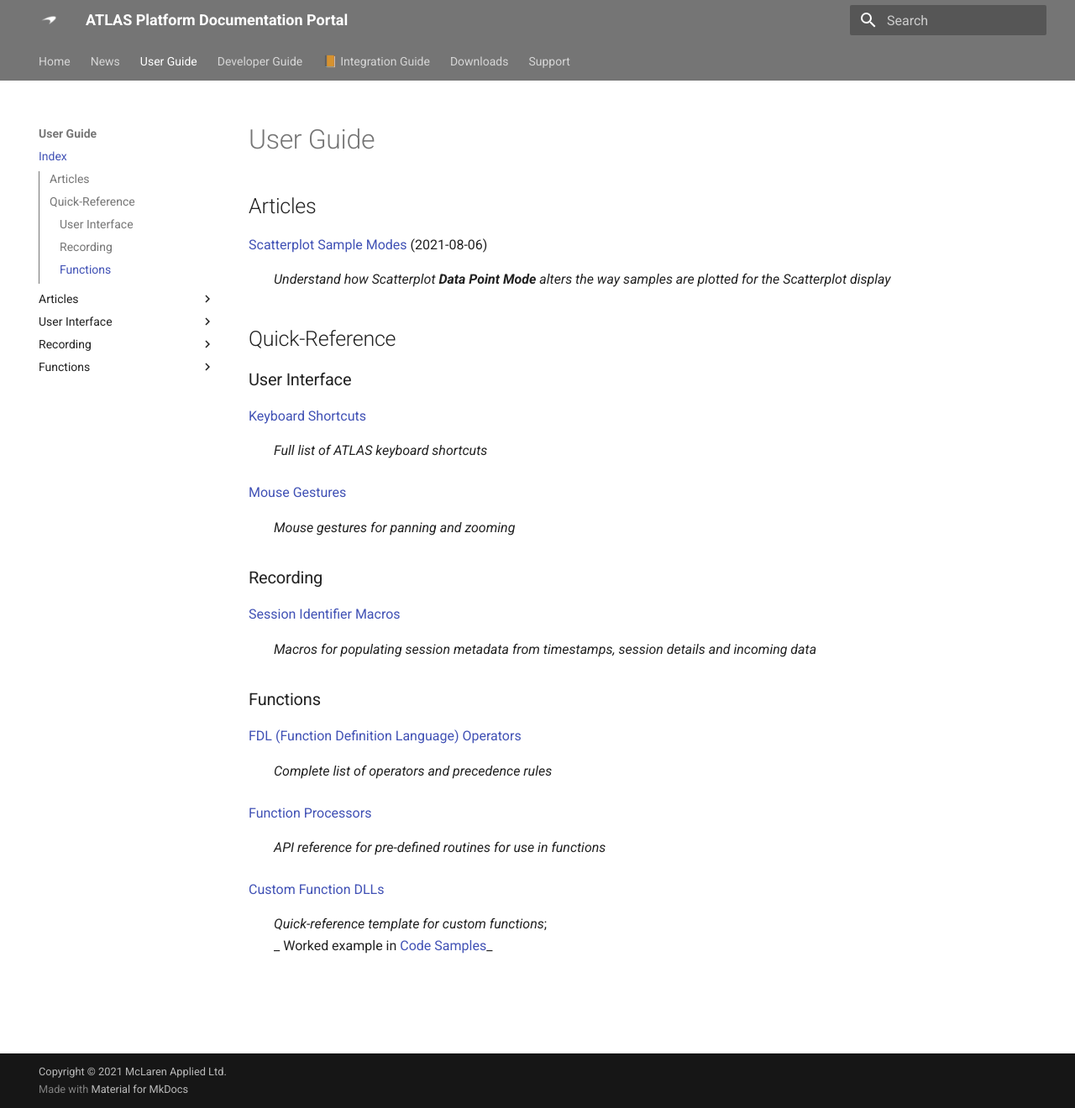
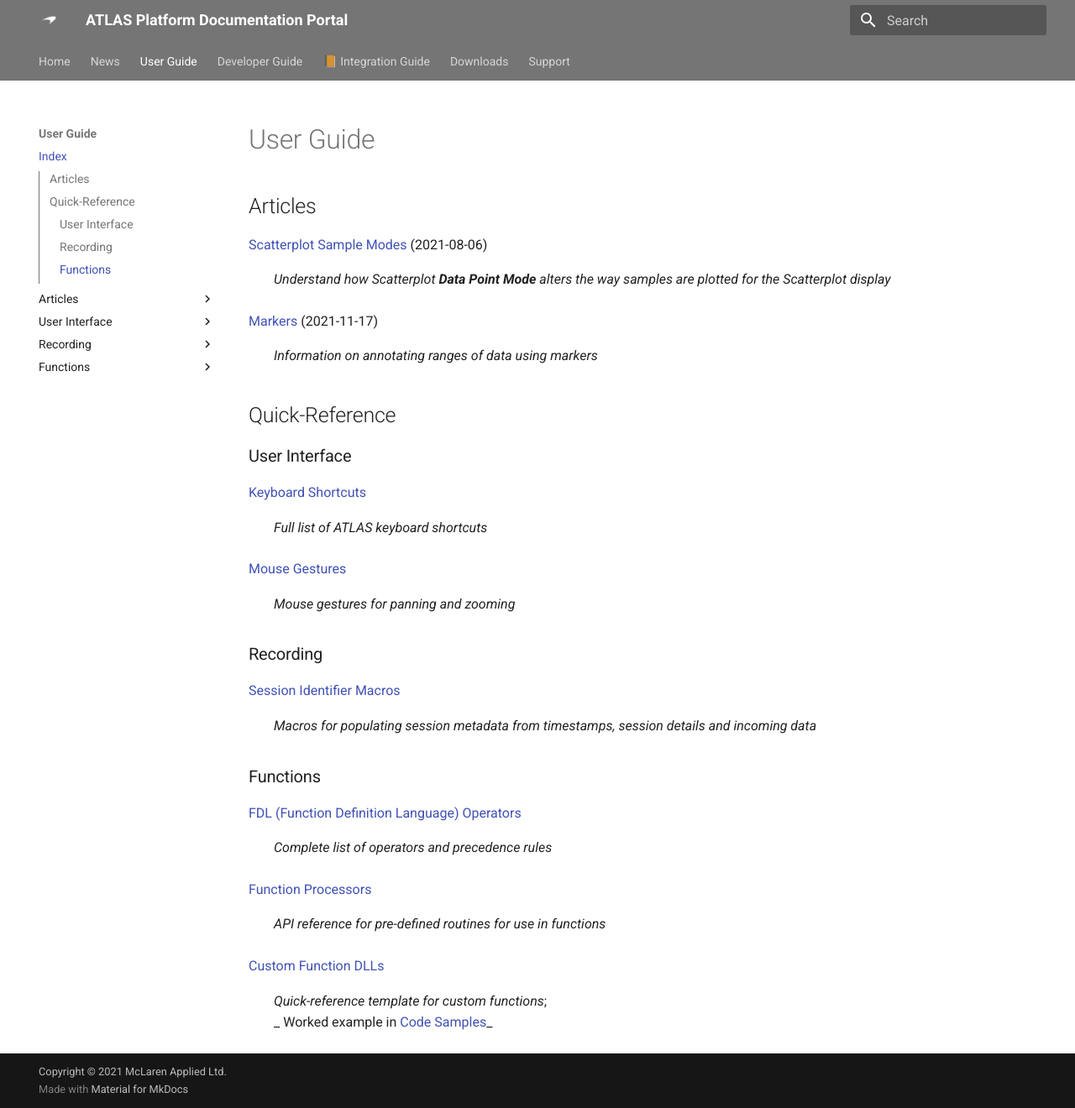
Before and after one commit to mat-docs/Portal.Site, an MkDocs documentation site: the page built from docs/manual/index.md, in a window 1280 px wide and 1320 px high. Shown: the whole window at 84% size. Built offline with MkDocs 1.6.1 and Material for MkDocs 9.7.7, drawn with Linux system fonts in a browser that asks for light colours.

Commit message:
Add markers page

```diff
--- a/docs/manual/index.md
+++ b/docs/manual/index.md
@@ -4,6 +4,9 @@
 
 [Scatterplot Sample Modes](articles/scatterplot-sample-modes.md) (2021-08-06)
 :   _Understand how Scatterplot **Data Point Mode** alters the way samples are plotted for the Scatterplot display_
+
+[Markers](articles/markers.md) (2021-11-17)
+:   _Information on annotating ranges of data using markers_
 
 ## Quick-Reference
 
--- a/mkdocs.yml
+++ b/mkdocs.yml
@@ -28,6 +28,7 @@ nav:
     - Index: manual/index.md
     - Articles:
       - manual/articles/scatterplot-sample-modes.md
+      - manual/articles/markers.md
     - User Interface:
       - manual/ui/keyboard.md
       - manual/ui/mouse.md
```
Also changed, not shown: docs/developer/sqlrace-api.md (+1 -0 lines), docs/news/index.md (+2 -0 lines).
